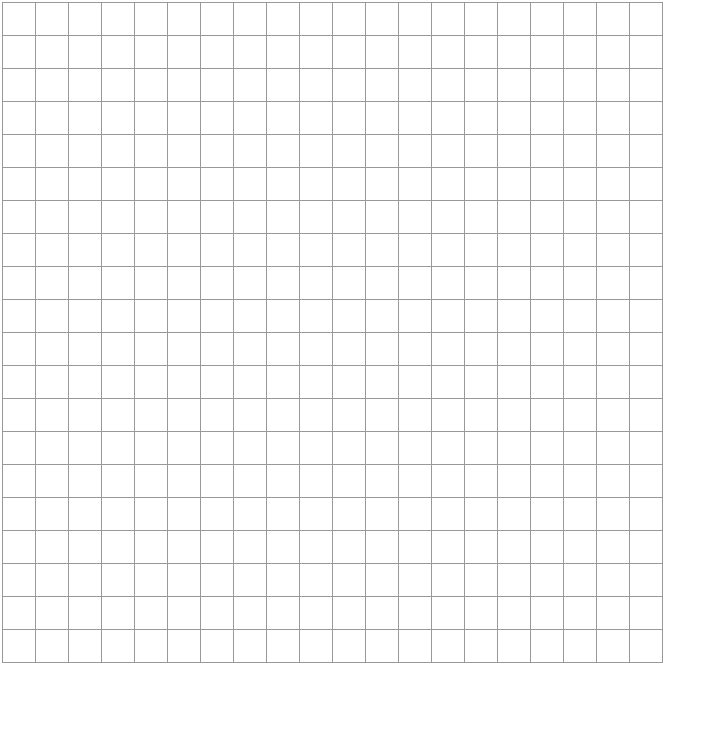
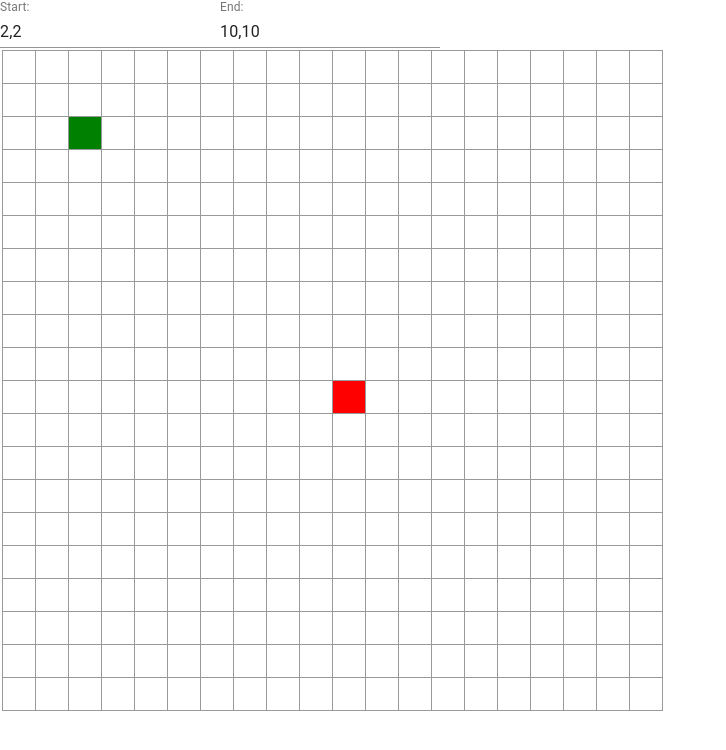
Before and after one commit to PowNation/InteractivePathFinding, a React (Create React App) app: page / in a window 1280 px wide. Shown: the top 750 px of the page, without its empty margins (0-726 px from the left). Built offline with nearby package versions, Linux system fonts and the light colour scheme.

Commit message:
Can now change start/end positions

```diff
--- a/package.json
+++ b/package.json
@@ -4,6 +4,7 @@
   "private": true,
   "homepage": "https://pownation.github.io/InteractivePathFinding/",
   "dependencies": {
+    "@material-ui/core": "^4.11.2",
     "@testing-library/jest-dom": "^5.11.4",
     "@testing-library/react": "^11.1.0",
     "@testing-library/user-event": "^12.1.10",
--- a/src/App.js
+++ b/src/App.js
@@ -1,26 +1,16 @@
-import logo from './logo.svg';
+// import logo from './logo.svg';
 import React from 'react';
-import './App.css';
+// import 'reset-css'
+import './App.css'
+import Board from "./components/Board"
+import Location from "./components/Location"
 
-function App() {
-    return (
-        <div className="App">
-        <header className="App-header">
-            <img src={logo} className="App-logo" alt="logo" />
-            <p>
-                Edit <code>src/App.js</code> Hello PowNation.
-            </p>
-            <a
-                className="App-link"
-                href="https://reactjs.org"
-                target="_blank"
-                rel="noopener noreferrer"
-            >
-                Learn React
-            </a>
-        </header>
-        </div>
-    );
+export default class App extends React.Component{
+    render(){
+        return (
+            <div>
+                <Location start={[2,2]} end={[10,10]}/>
+            </div>
+        )
+    }
 }
-
-export default App;
--- /dev/null
+++ b/src/components/Board.css
@@ -0,0 +1,3 @@
+.board {
+    padding-top: 3px;
+}
--- /dev/null
+++ b/src/components/Board.js
@@ -0,0 +1,64 @@
+import Node from "./Node"
+import React from "react"
+import ReactDOM from "react-dom"
+import "./Board.css"
+
+class Board extends React.Component {
+    constructor(props){
+        super(props)
+
+        this.state = {
+            start: this.props.start,
+            end: this.props.end
+        }
+    }
+
+    static getDerivedStateFromProps(props, current_state) {
+        if (current_state.start !== props.start) {
+            return {
+                start: props.start
+            }
+        }
+        if (current_state.end !== props.end) {
+            return {
+                end: props.end
+            }
+        }
+        return null
+    }
+
+    createNodes = () => {
+        let tableRow = []
+        for (let i = 0; i < 20; i++) {
+            let nodes = []
+            for (let j = 0; j < 20; j++) {
+                if (this.state.start) {
+                    if (i === this.state.start[0] && j === this.state.start[1]){
+                        nodes.push(<Node isStart={true}></Node>)
+                        continue
+                    }
+                }
+                if (this.state.end) {
+                    if (i === this.state.end[0] && j === this.state.end[1]){
+                        nodes.push(<Node isEnd={true}></Node>)
+                        continue
+                    }
+                }
+                nodes.push(<Node/>)
+            }
+            console.log(nodes)
+            tableRow.push(<tr className={i}>{nodes}</tr>)
+        }
+        return tableRow
+    }
+
+    render() {
+        return (
+            <table className="board">
+                {this.createNodes()}
+            </table>
+        );
+    }
+}
+
+export default Board;
--- /dev/null
+++ b/src/components/Location.js
@@ -0,0 +1,38 @@
+import React from "react"
+import TextField from "@material-ui/core/TextField"
+import Board from "./Board"
+
+class Location extends React.Component{
+    constructor(props){
+        super(props)
+
+        this.state = {
+            start: this.props.start,
+            end: this.props.end
+        }
+
+        this.changeLocation = this.changeLocation.bind(this)
+    }
+    changeLocation(event){
+        var locationCheck = /\d+,\d+/
+        if(locationCheck.test(event.target.value)){
+            var thing = event.target.value.split(",")
+            thing[0] = parseInt(thing[0])
+            thing[1] = parseInt(thing[1])
+        }
+        this.setState({
+            [event.target.name] : thing
+        })
+    }
+
+    render(){
+        return (
+            <div>
+                <TextField name="start" label="Start:" value={this.state.start} onChange={this.changeLocation}/>
+                <TextField name="end" label="End:" value={this.state.end} onChange={this.changeLocation}/>
+                <Board start={this.state.start} end={this.state.end}/>
+            </div>
+        )
+    }
+}
+export default Location
--- /dev/null
+++ b/src/components/Node.css
@@ -0,0 +1,14 @@
+.node {
+    background: #fff;
+    border: 1px solid #999;
+    float: left;
+    font-size: 24px;
+    font-weight: bold;
+    line-height: 34px;
+    height: 34px;
+    margin-right: -1px;
+    margin-top: -3px;
+    padding: 0;
+    text-align: center;
+    width: 34px;
+}
--- /dev/null
+++ b/src/components/Node.js
@@ -0,0 +1,37 @@
+import React from "react"
+import ReactDOM from "react-dom"
+import "./Node.css"
+
+class Node extends React.Component {
+    constructor() {
+        super()
+        this.state = {
+            clicked: false
+        }
+
+    }
+
+    clickNode = () => {
+        this.setState(prevState => ({
+            clicked: !prevState.clicked
+        }))
+    }
+
+    render() {
+        return (
+            <button
+                className="node"
+                style={{
+                    backgroundColor: this.props.isStart ? "green"
+                    : this.props.isEnd ? "red"
+                    : this.state.clicked ? "black" : "white"
+                }}
+                onClick={() =>
+                    this.clickNode()
+                }>
+            </button>
+        )
+    }
+}
+
+export default Node;
--- /dev/null
+++ b/src/constants.js
@@ -0,0 +1,5 @@
+// search_algorithms
+export const A_STAR = 'A_star';
+export const BFS = 'BFS';
+export const DFS = 'DFS';
+export const DIJKSTRA = 'Dijkstra';
--- a/src/index.css
+++ b/src/index.css
@@ -1,3 +1,4 @@
+
 body {
     margin: 0;
     font-family: -apple-system, BlinkMacSystemFont, 'Segoe UI', 'Roboto', 'Oxygen',
@@ -10,22 +11,3 @@ body {
 code {
     font-family: source-code-pro, Menlo, Monaco, Consolas, 'Courier New', monospace;
 }
-
-.board {
-    padding-top: 3px;
-}
-
-.node {
-    background: #fff;
-    border: 1px solid #999;
-    float: left;
-    font-size: 24px;
-    font-weight: bold;
-    line-height: 34px;
-    height: 34px;
-    margin-right: -1px;
-    margin-top: -3px;
-    padding: 0;
-    text-align: center;
-    width: 34px;
-}
--- a/src/index.js
+++ b/src/index.js
@@ -1,52 +1,17 @@
 import React from 'react';
 import ReactDOM from 'react-dom';
 import './index.css';
-
-class Node extends React.Component {
-    constructor(props) {
-        super(props)
-
-        this.state = {
-            clicked: false
-        }
-    }
-
-    clickNode = () => {
-        this.setState(prevState => ({
-            clicked: !prevState.clicked
-        }))
-    }
-
-    render() {
-        return (
-            <button className="node" style={{backgroundColor: this.state.clicked ? "black" : "white"}} onClick={() => this.clickNode()}></button>
-        )
-    }
-}
-
-class Board extends React.Component {
-    createNodes = () => {
-        let tableRow = []
-        for (let i = 0; i < 20; i++) {
-            let nodes = []
-            for (let j = 0; j < 20; j++) {
-                nodes.push(<Node/>)
-            }
-            tableRow.push(<tr className={i}>{nodes}</tr>)
-        }
-        return tableRow
-    }
-
-    render() {
-        return (
-        <table className="board">
-            {this.createNodes()}
-        </table>
-        );
-    }
-}
+import App from './App';
+import reportWebVitals from './reportWebVitals';
+import Board from "./components/Board"
+import Location from "./components/Location"
 
 ReactDOM.render(
-    <Board/>,
+    <App/>,
     document.getElementById('root')
 )
+
+// If you want to start measuring performance in your app, pass a function
+// to log results (for example: reportWebVitals(console.log))
+// or send to an analytics endpoint. Learn more: https://bit.ly/CRA-vitals
+// reportWebVitals();
```
Also changed, not shown: 1 other file (tests, documents, lock files or other folders).
